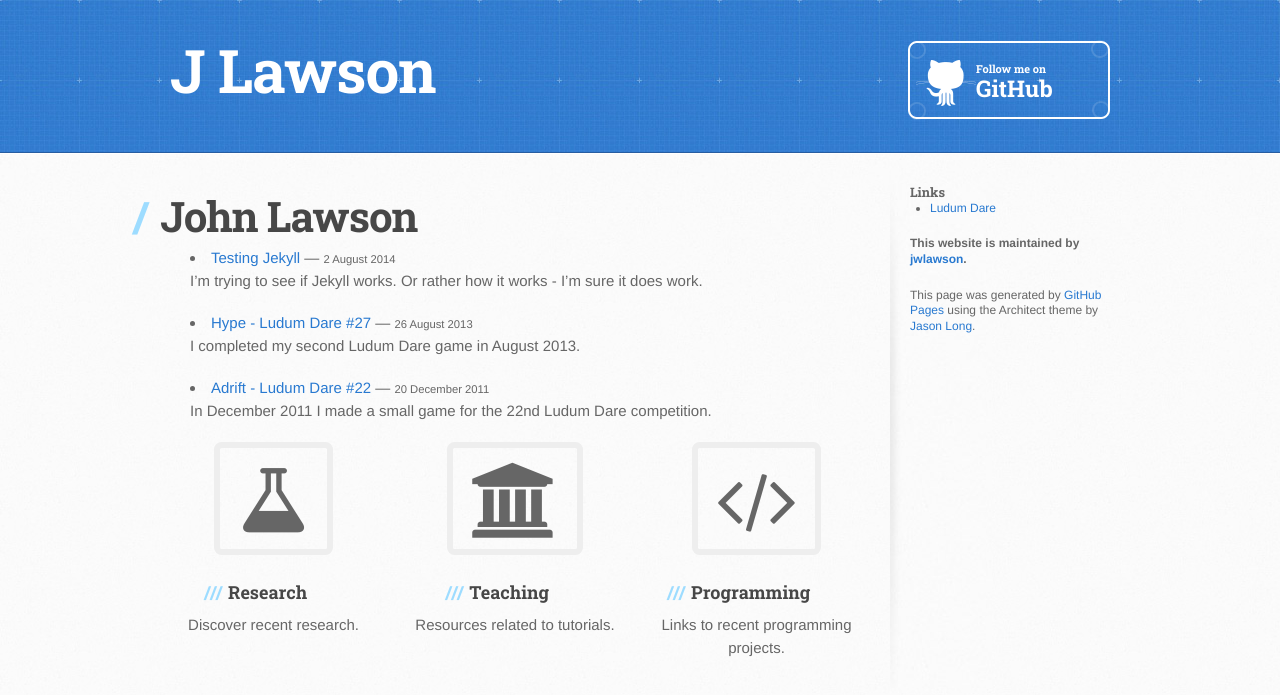
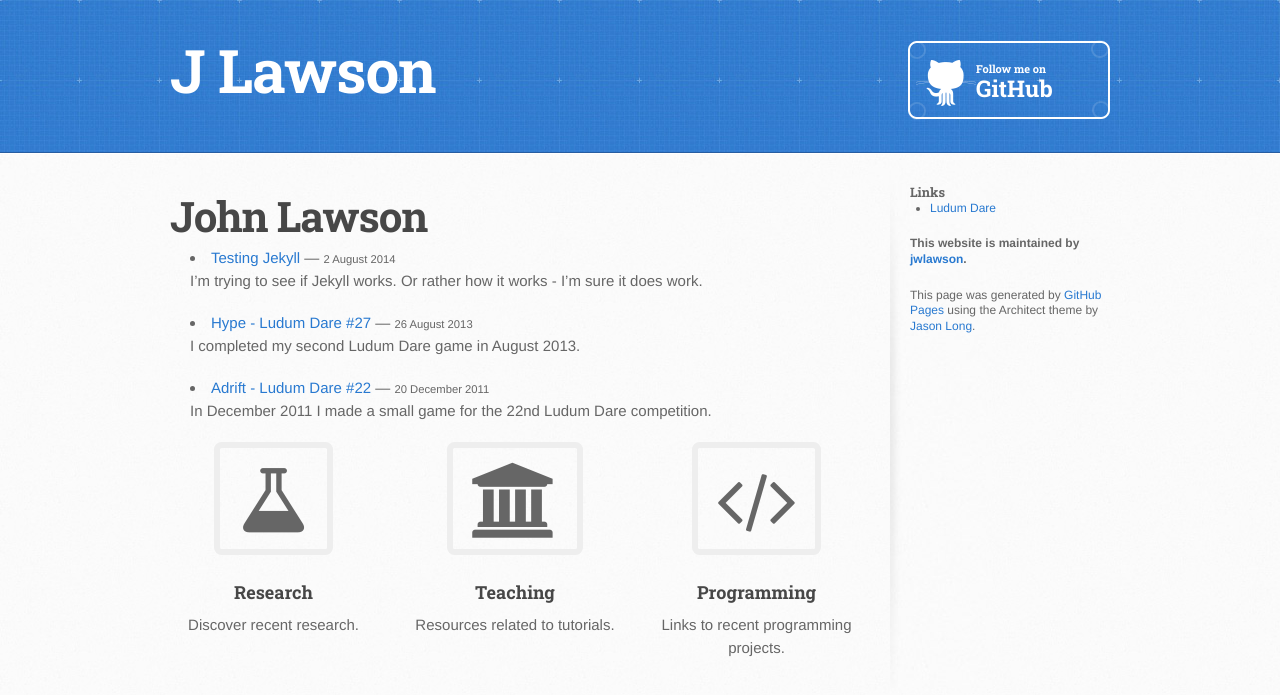
Before and after one commit to jwlawson/jwlawson.github.io, a Jekyll site: the page built from index.md, in a window 1280 px wide. Shown: the top 695 px of the page. Built offline with Jekyll 4.4.1, drawn with Linux system fonts in a browser that asks for light colours; nearby versions of some CDN libraries.

Commit message:
Removes slashes before headers. The slashes add a strange spacing that looks odd, especially in the triple column blocks.

```diff
--- a/css/style.css
+++ b/css/style.css
@@ -252,24 +252,12 @@ ul#postlist span {
   letter-spacing: -1px;
   color: #474747;
 }
-#main-content h1:before {
-  content: "/";
-  color: #9ddcff;
-  padding-right: 0.3em;
-  margin-left: -0.9em;
-}
 #main-content h2 {
   font-family: 'Roboto Slab', 'Helvetica Neue', Helvetica, Arial, serif;
   font-size: 22px;
   font-weight: bold;
   margin-bottom: 8px;
   color: #474747;
-}
-#main-content h2:before {
-  content: "//";
-  color: #9ddcff;
-  padding-right: 0.3em;
-  margin-left: -1.5em;
 }
 #main-content h3 {
   font-family: 'Roboto Slab', 'Helvetica Neue', Helvetica, Arial, serif;
@@ -279,45 +267,21 @@ ul#postlist span {
   margin-bottom: 8px;
   color: #474747;
 }
-#main-content h3:before {
-  content: "///";
-  color: #9ddcff;
-  padding-right: 0.3em;
-  margin-left: -2em;
-}
 #main-content h4 {
   font-family: 'Roboto Slab', 'Helvetica Neue', Helvetica, Arial, serif;
   font-size: 15px;
   font-weight: bold;
   color: #474747;
 }
-#main-content h4:before {
-  content: "////";
-  color: #9ddcff;
-  padding-right: 0.3em;
-  margin-left: -2.8em;
-}
 #main-content h5 {
   font-family: 'Roboto Slab', 'Helvetica Neue', Helvetica, Arial, serif;
   font-size: 14px;
   color: #474747;
 }
-#main-content h5:before {
-  content: "/////";
-  color: #9ddcff;
-  padding-right: 0.3em;
-  margin-left: -3.2em;
-}
 #main-content h6 {
   font-family: 'Roboto Slab', 'Helvetica Neue', Helvetica, Arial, serif;
   font-size: .8em;
   color: #474747;
-}
-#main-content h6:before {
-  content: "//////";
-  color: #9ddcff;
-  padding-right: 0.3em;
-  margin-left: -3.7em;
 }
 
 p {
```
